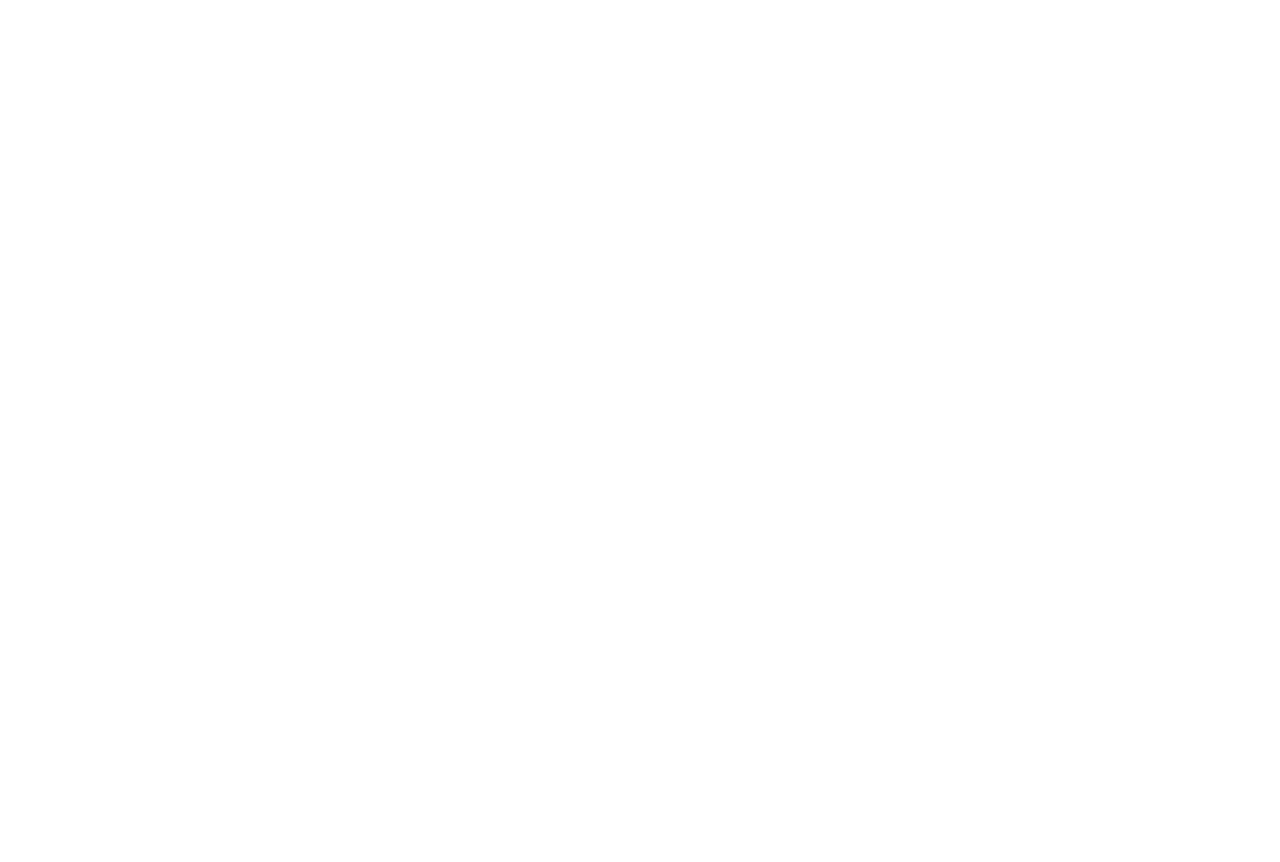
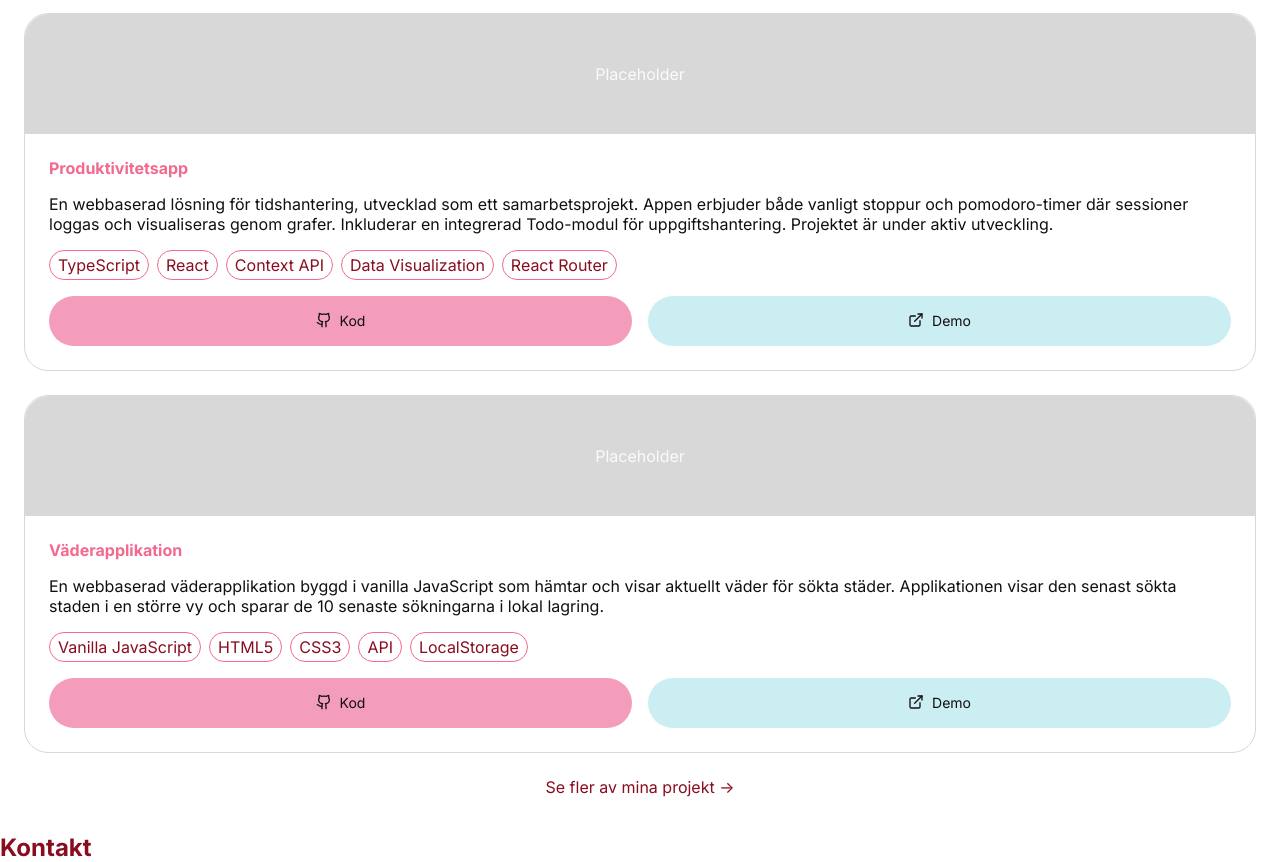
Before and after one commit to vczarnotta/portfolio, a React (Vite) app: page / in a window 1280 px wide. Shown: the part 1880-2742 px from the top of the page. Before the commit the page ends 1862 px from the top, so only its background shows below. Built offline with nearby package versions, Linux system fonts and the light colour scheme.

Commit message:
projects section

```diff
--- /dev/null
+++ b/src/components/ProjectCard/ProjectCard.module.css
@@ -0,0 +1,81 @@
+.card {
+  border-radius: var(--radius-base);
+  border: 1px solid var(--surface);
+}
+
+.placeholder {
+  display: flex;
+  justify-content: center;
+  align-items: center;
+  height: 120px;
+  background-color: var(--surface);
+  border-radius: var(--radius-base) var(--radius-base) 0 0;
+}
+
+.content {
+  display: flex;
+  flex-direction: column;
+  gap: var(--space-sm);
+  padding: var(--space-base);
+}
+
+.title {
+  color: var(--color-accent);
+  font-size: var(--font-size-base);
+}
+
+.skillsList {
+  display: flex;
+  flex-wrap: wrap;
+  gap: var(--space-xs);
+  list-style: none;
+}
+
+.skill {
+  color: var(--color-primary);
+  padding: var(--space-2xs) var(--space-xs);
+  border: 1px solid var(--color-accent);
+  border-radius: var(--radius-pill);
+  white-space: nowrap;
+}
+
+.buttonWrapper {
+  display: flex;
+  gap: var(--space-sm);
+}
+
+.button {
+  display: flex;
+  justify-content: center;
+  align-items: center;
+  flex: 1;
+  gap: var(--space-xs);
+  padding: var(--space-sm) var(--space-base);
+  border-radius: var(--radius-pill);
+  border: none;
+  font-size: var(--font-size-sm);
+  line-height: 1;
+}
+
+.button:hover {
+  cursor: pointer;
+  filter: brightness(0.95);
+  transform: translateY(-2px);
+}
+
+.button:active {
+  transform: scale(0.98);
+  filter: brightness(0.9);
+}
+
+.secondary {
+  background-color: var(--color-accent-soft);
+}
+
+.primary {
+  background-color: var(--color-info);
+}
+
+.icon {
+  font-size: var(--font-size-base);
+}
--- /dev/null
+++ b/src/components/ProjectCard/ProjectCard.tsx
@@ -0,0 +1,47 @@
+import { LuGithub, LuExternalLink } from "react-icons/lu"
+import s from "./ProjectCard.module.css"
+
+interface ProjectCardProps {
+  title: string,
+  description: string,
+  skills: string[],
+  codeLink: string,
+  demoLink: string
+}
+
+export default function ProjectCard({title, description, skills, codeLink, demoLink}: ProjectCardProps) {
+  return(
+    <article className={s.card}>
+      <div className={s.placeholder}>Placeholder</div>
+      <div className={s.content}>
+        <h3 className={s.title}>{title}</h3>
+        <p>{description}</p>
+        <ul className={s.skillsList}>
+          {skills.map((skill) => (
+            <li key={skill} className={s.skill}>{skill}</li>
+          ))}
+        </ul>
+        <div className={s.buttonWrapper}>
+          <a
+            href={codeLink}
+            target="_blank"
+            rel="noopener noreferrer"
+            className={`${s.button} ${s.secondary}`}
+          >
+            <span className={s.icon}><LuGithub /></span>
+            <span>Kod</span>
+          </a>
+          <a
+            href={demoLink}
+            target="_blank"
+            rel="noopener noreferrer"
+            className={`${s.button} ${s.primary}`}
+          >
+            <span className={s.icon}><LuExternalLink /></span>
+            <span>Demo</span>
+          </a>
+        </div>
+      </div>
+    </article>
+  )
+}
--- a/src/components/SkillCard/SkillCard.module.css
+++ b/src/components/SkillCard/SkillCard.module.css
@@ -1,4 +1,4 @@
-.base {
+.card {
   display: flex;
   flex-direction: column;
   gap: var(--space-sm);
--- a/src/components/SkillCard/SkillCard.tsx
+++ b/src/components/SkillCard/SkillCard.tsx
@@ -10,7 +10,7 @@
 
 return(
   <article
-    className={s.base}
+    className={s.card}
   >
     <div className={s.titleWrapper}>
       <div className={`${s.icon} ${s[variant]}`}>
--- a/src/index.css
+++ b/src/index.css
@@ -14,6 +14,7 @@
   --color-text-muted: #6E6E6E;
 
   /* space */
+  --space-2xs: 4px;
   --space-xs: 8px;
   --space-sm: 16px;
   --space-base: 24px;
--- /dev/null
+++ b/src/sections/ProjectsSection/ProjectSection.module.css
@@ -0,0 +1,20 @@
+.container {
+  display: flex;
+  flex-direction: column;
+  align-items: center;
+  gap: var(--space-base);
+  padding: var(--space-lg) var(--space-base);
+}
+
+.readMore {
+  color: var(--color-primary);
+}
+
+.readMore:hover {
+  cursor: pointer;
+  transform: translateY(-2px);
+}
+
+.readMore:active {
+  transform: scale(0.98);
+}
--- a/src/sections/ProjectsSection/ProjectsSection.tsx
+++ b/src/sections/ProjectsSection/ProjectsSection.tsx
@@ -1,7 +1,34 @@
+import ProjectCard from "../../components/ProjectCard/ProjectCard"
+import s from "./ProjectSection.module.css"
+
 export default function ProjectsSection() {
   return(
-    <section id="projects">
-      <h2>Projekt</h2>
+    <section id="projects" className={s.container}>
+      <h2>Utvalda Projekt</h2>
+      <ProjectCard
+        title="Produktivitetsapp"
+        description="En webbaserad lösning för tidshantering, utvecklad som ett samarbetsprojekt. Appen erbjuder både vanligt stoppur och pomodoro-timer där sessioner loggas och visualiseras genom grafer. Inkluderar en integrerad Todo-modul för uppgiftshantering. Projektet är under aktiv utveckling."
+        skills={["TypeScript", "React", "Context API", "Data Visualization", "React Router"]}
+        codeLink="https://github.com/goteborg-1/kottekliv-productivity-app"
+        demoLink="https://kottekliv.com/"
+      />
+
+      <ProjectCard
+        title="Väderapplikation"
+        description="En webbaserad väderapplikation byggd i vanilla JavaScript som hämtar och visar aktuellt väder för sökta städer. Applikationen visar den senast sökta staden i en större vy och sparar de 10 senaste sökningarna i lokal lagring."
+        skills={["Vanilla JavaScript", "HTML5", "CSS3", "API", "LocalStorage"]}
+        codeLink="https://github.com/vczarnotta/weather-app"
+        demoLink="https://weather-app.vczarnotta.workers.dev/"
+      />
+
+      <a
+        href="https://github.com/vczarnotta"
+        target="_blank"
+        rel="noopener noreferrer"
+        className={s.readMore}
+      >
+        Se fler av mina projekt -{">"}
+      </a>
     </section>
   )
 }
```
